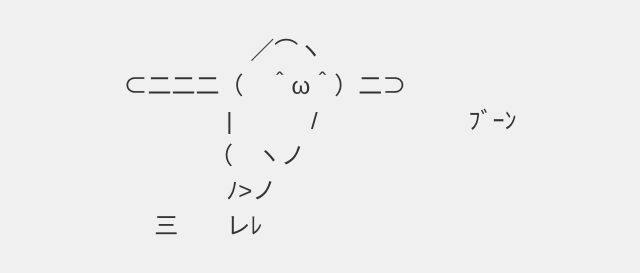
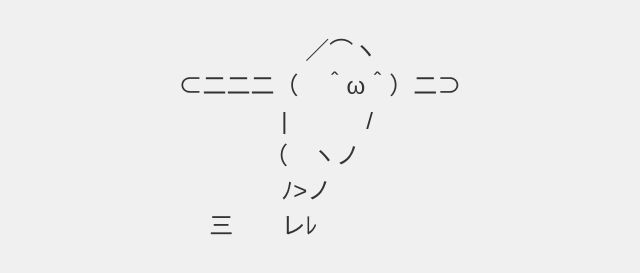
Before and after one commit to Miitomy103/miitomy103.github.io, a plain HTML site: page index.html in a window 1280 px wide. Shown: the part 325-598 px from the top of the page, without its empty margins (344-984 px from the left). Drawn offline with Linux system fonts and the light colour scheme.

Commit message:
Update index.html

```diff
--- a/index.html
+++ b/index.html
@@ -33,7 +33,7 @@
 
         　　⊂二二二（　＾ω＾）二⊃<br>
 
-        　　　　　 　|　　　 / 　　　　　　ﾌﾞｰﾝ<br>
+        　　　　　 　|　　　 / <br>
 
         　　　　 　 （　ヽノ<br>
 
```
